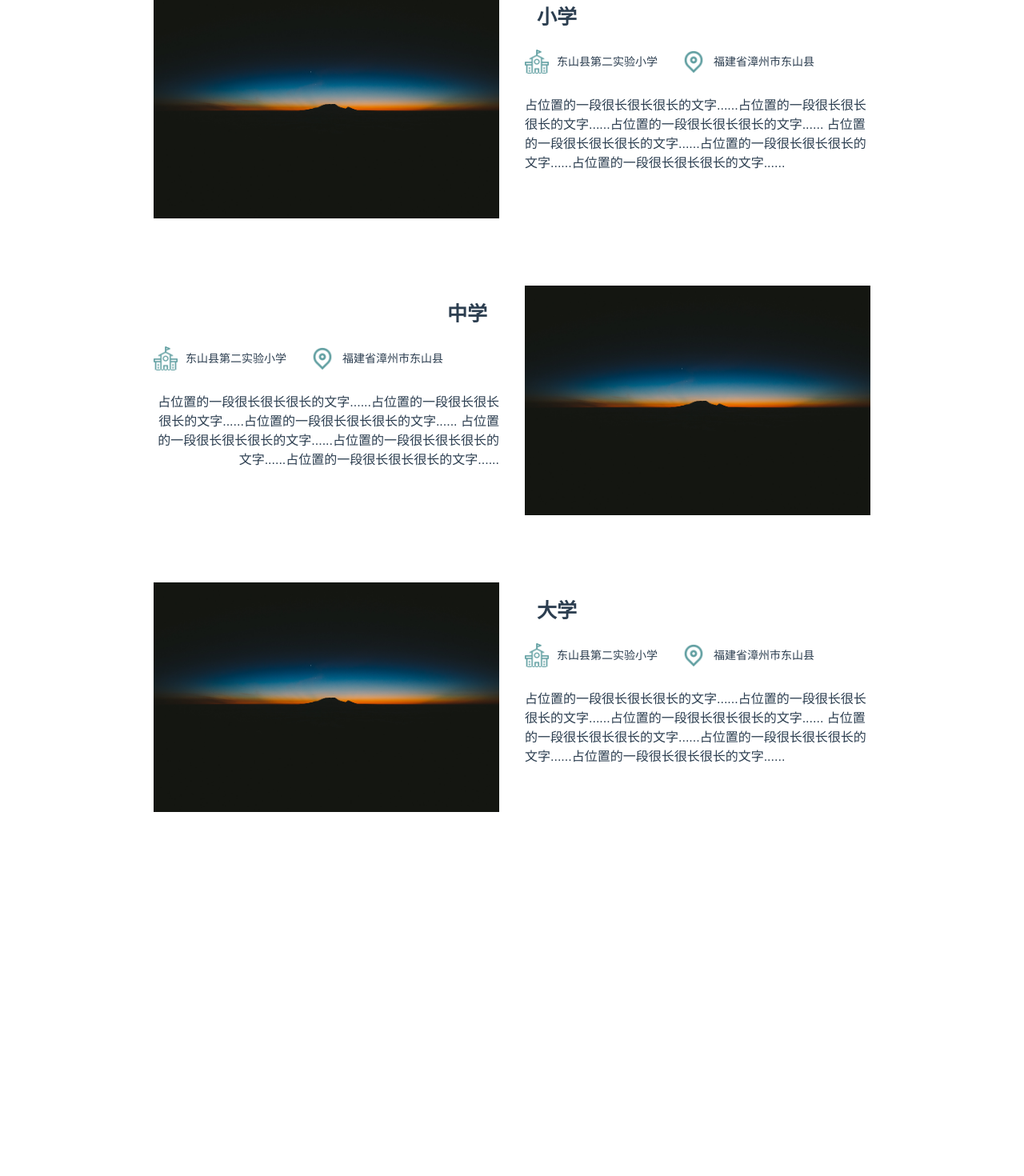
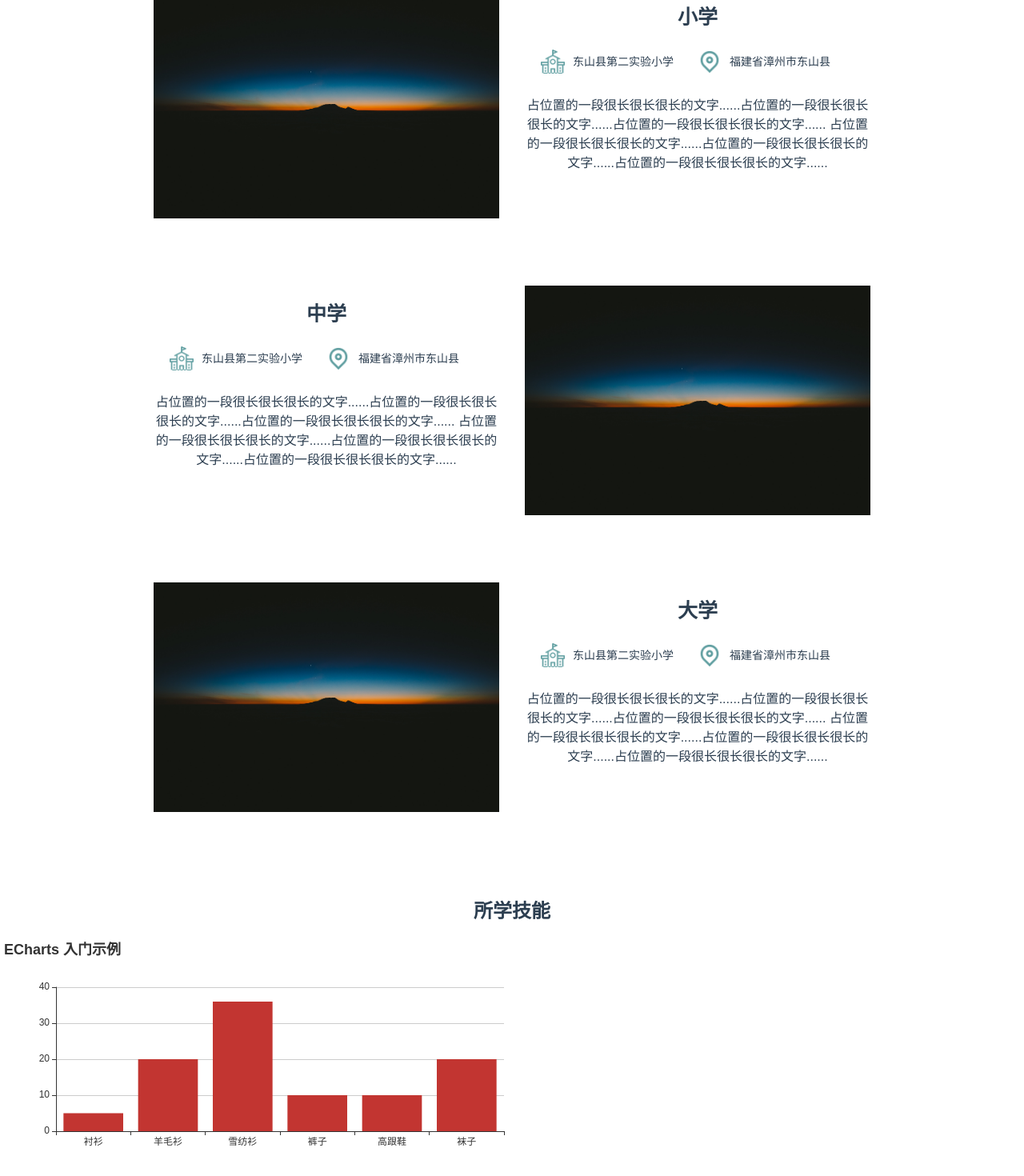
Before and after one commit to Holmesen/mywebsite, a Vue app: page /#/personal in a window 1280 px wide. Shown: the part 1290-2760 px from the top of the page at 80% size. Before the commit the page ends 2469 px from the top, so only its background shows below. Built offline with nearby package versions, Linux system fonts and the light colour scheme.

Commit message:
添加echarts库

```diff
--- a/package.json
+++ b/package.json
@@ -10,6 +10,7 @@
     "build": "node build/build.js"
   },
   "dependencies": {
+    "echarts": "^4.2.1",
     "vue": "^2.5.2",
     "vue-router": "^3.0.1"
   },
--- a/src/main.js
+++ b/src/main.js
@@ -1,8 +1,11 @@
 import Vue from 'vue'
 import App from './App'
 import router from './router'
+// import echarts from 'echarts'
 
 Vue.config.productionTip = false
+
+// Vue.use(echarts)
 
 /* eslint-disable no-new */
 new Vue({
--- a/src/views/personal/index.vue
+++ b/src/views/personal/index.vue
@@ -13,6 +13,7 @@
       </p>
     </div>
 
+    <!-- 学习生涯 -->
     <div class="intro-div">
       <h2>学习生涯</h2>
       <div class="study-div">
@@ -20,7 +21,7 @@
           <div style="height:auto;width:45%;margin: 0 auto;">
             <img src="../../assets/images/images/bg3.jpg" alt="">
           </div>
-          <span style="text-align: left;margin-left:0px;">
+          <span style="text-align: center;margin-left:0px;">
             <h3 style="font-size:25px;margin:15px;">小学</h3>
             <div class="study-info-div">
               <div>
@@ -37,7 +38,7 @@
           </span>
         </div>
         <div class="study-part">
-          <span style="text-align: right;margin-right:0px;">
+          <span style="text-align: center;margin-right:0px;">
             <h3 style="font-size:25px;margin:15px;">中学</h3>
             <div class="study-info-div">
               <div>
@@ -60,7 +61,7 @@
           <div style="height:auto;width:45%;margin: 0 auto;">
             <img src="../../assets/images/images/bg3.jpg" alt="">
           </div>
-          <span style="text-align: left;margin-left:0px;">
+          <span style="text-align: center;margin-left:0px;">
             <h3 style="font-size:25px;margin:15px;">大学</h3>
             <div class="study-info-div">
               <div>
@@ -78,12 +79,41 @@
         </div>
       </div>
     </div>
+
+    <!-- 所学技能 -->
+    <div>
+      <h2>所学技能</h2>
+      <div id="mySkill" style="height:300px;width:700px;">
+
+      </div>
+    </div>
   </div>
 </template>
 
 <script>
+var echarts = require('echarts')
   export default {
-    name: 'personal'
+    name: 'personal',
+    mounted(){
+      // 基于准备好的dom，初始化echarts实例
+      var myChart = echarts.init(document.getElementById('mySkill'))
+      // 绘制图表
+      myChart.setOption({
+          title: {
+              text: 'ECharts 入门示例'
+          },
+          tooltip: {},
+          xAxis: {
+              data: ['衬衫', '羊毛衫', '雪纺衫', '裤子', '高跟鞋', '袜子']
+          },
+          yAxis: {},
+          series: [{
+              name: '销量',
+              type: 'bar',
+              data: [5, 20, 36, 10, 10, 20]
+          }]
+      })
+    }
   }
 </script>
 
@@ -144,7 +174,7 @@
 .study-info-div{
   display: flex;
   flex-flow: row;
-  margin: 10px auto 10px 0px;
+  margin: 10px auto;
 }
 .study-info-div>div{
   display: flex;
```
Also changed, not shown: 1 other file (tests, documents, lock files or other folders).
